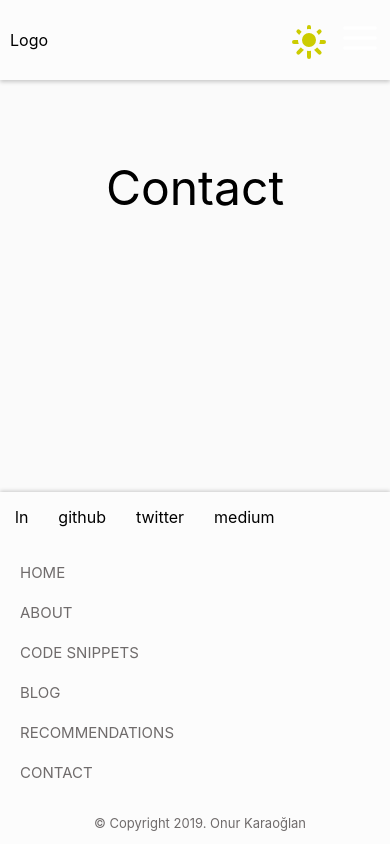
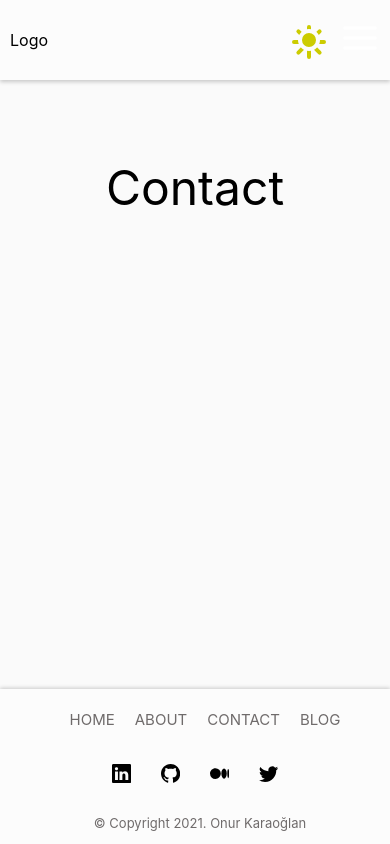
Before and after one commit to onurkaraoglan/next-contentful-blog, a Next.js app: page /contact in a window 390 px wide. Built offline with nearby package versions, Linux system fonts and the light colour scheme.

Commit message:
footer style improvement

```diff
--- a/components/footer.js
+++ b/components/footer.js
@@ -1,8 +1,13 @@
 import Link from "next/link";
+import { Linkedin, Medium, Twitter, Github } from "react-bootstrap-icons";
 
-const Footer = () => (
+export default function Footer() {
+  const d = new Date();
+  let year = d.getFullYear();
+  return (
     <div className="footer">
-    <div>
+      <div className="footerflex">
+        <div className="icons">
           <ul className="footerul">
             <li className="footerli">
               <a
@@ -10,7 +15,7 @@ const Footer = () => (
                 target="_blank"
                 rel="noopener noreferrer"
               >
-            ln
+                <Linkedin className="icon" />
               </a>
             </li>
             <li className="footerli">
@@ -19,13 +24,16 @@ const Footer = () => (
                 target="_blank"
                 rel="noopener noreferrer"
               >
-            github
-            {/* <Icon
-              className="footericon"
-              type="github"
-              style={{ fontSize: "20px", color: "#6f6b6b" }}
-              theme="filled"
-            /> */}
+                <Github className="icon" />
+              </a>
+            </li>
+            <li className="footerli">
+              <a
+                href="https://medium.com/@onurkaraoglan"
+                target="_blank"
+                rel="noopener noreferrer"
+              >
+                <Medium className="icon" />
               </a>
             </li>
             <li className="footerli">
@@ -34,21 +42,7 @@ const Footer = () => (
                 target="_blank"
                 rel="noopener noreferrer"
               >
-            twitter
-            {/* <Icon
-              className="footericon"
-              type="twitter"
-              style={{ fontSize: "20px", color: "#6f6b6b" }}
-            /> */}
-          </a>
-        </li>
-        <li className="footerli">
-          <a
-            href="https://medium.com/@onurkaraoglan"
-            target="_blank"
-            rel="noopener noreferrer"
-          >
-            medium
+                <Twitter className="icon" />
               </a>
             </li>
           </ul>
@@ -66,8 +60,8 @@ const Footer = () => (
               </Link>
             </li>
             <li className="linkli">
-          <Link href="/snippet">
-            <a>Code Snippets</a>
+              <Link href="/contact">
+                <a>Contact</a>
               </Link>
             </li>
             <li className="linkli">
@@ -75,22 +69,13 @@ const Footer = () => (
                 <a>Blog</a>
               </Link>
             </li>
-        <li className="linkli">
-          <Link href="/recommendations">
-            <a>Recommendations</a>
-          </Link>
-        </li>
-        <li className="linkli">
-          <Link href="/contact">
-            <a>Contact</a>
-          </Link>
-        </li>
           </ul>
         </div>
+        <div></div>
+      </div>
       <div>
-      <p className="copyright">© Copyright 2019. Onur Karaoğlan</p>
+        <p className="copyright">© Copyright {year}. Onur Karaoğlan</p>
       </div>
     </div>
   );
-
-export default Footer;
+}
--- a/package.json
+++ b/package.json
@@ -14,6 +14,7 @@
     "next": "12.0.2",
     "next-themes": "^0.0.15",
     "react": "17.0.2",
+    "react-bootstrap-icons": "^1.6.1",
     "react-dom": "17.0.2",
     "slug": "^5.1.0"
   },
--- a/pages/blog.js
+++ b/pages/blog.js
@@ -14,6 +14,9 @@ export default function Blog({ posts, tags }) {
         </Head>
         <p className={styles.title}>Blog</p>
         <div className={styles.tags}>
+          <div key="all" className={styles.tag}>
+            All
+          </div>
           {tags &&
             tags.items.map((tag) => {
               return (
--- a/styles/Home.module.css
+++ b/styles/Home.module.css
@@ -235,6 +235,7 @@
   background-color: var(--tags);
   display: inline-flex;
   margin: 0px 5px 5px 0px;
+  cursor: pointer;
 }
 
 .blogtitle {
--- a/styles/footer.css
+++ b/styles/footer.css
@@ -7,10 +7,20 @@
   background: var(--footerbg);
 }
 
+.footerflex {
+  display: flex;
+  justify-content: space-between;
+  align-items: center;
+  padding: 0px 20px;
+  width: 100vw;
+}
+
 .links {
-  display: flex;
-  align-items: center;
-  justify-content: center;
+  padding-left: 25px;
+  display: grid;
+  grid-template-columns: repeat(3, auto);
+  grid-gap: 100px;
+  list-style-type: none;
 }
 
 ul.footerul {
@@ -76,24 +86,46 @@ ul.link {
   padding-left: 10px;
 }
 
+.icons {
+  display: flex;
+  align-items: center;
+  justify-content: center;
+}
+
+.icon {
+  width: 1.2em;
+  height: 1.2em;
+}
+
 @media screen and (max-width: 900px) {
   ul.link {
     display: inline-flex;
     padding-left: 0;
+    justify-content: center;
+    align-content: center;
+    width: 100%;
   }
   ul.footerul {
     display: inline-flex;
+  }
+
+  .footerflex {
+    flex-direction: column-reverse;
+  }
+
+  .links {
+    grid-gap: 0;
+    padding-left: 0;
+    justify-content: center;
+    align-items: center;
   }
 }
 
 @media screen and (max-width: 650px) {
   ul.link {
-    display: inline-block;
     padding-left: 0;
   }
-  .links {
-    justify-content: flex-start;
-  }
+
   .copyright {
     text-align: center;
     float: none;
```
Also changed, not shown: 1 other file (tests, documents, lock files or other folders). Lines whose indentation alone changed are shown as unchanged.
